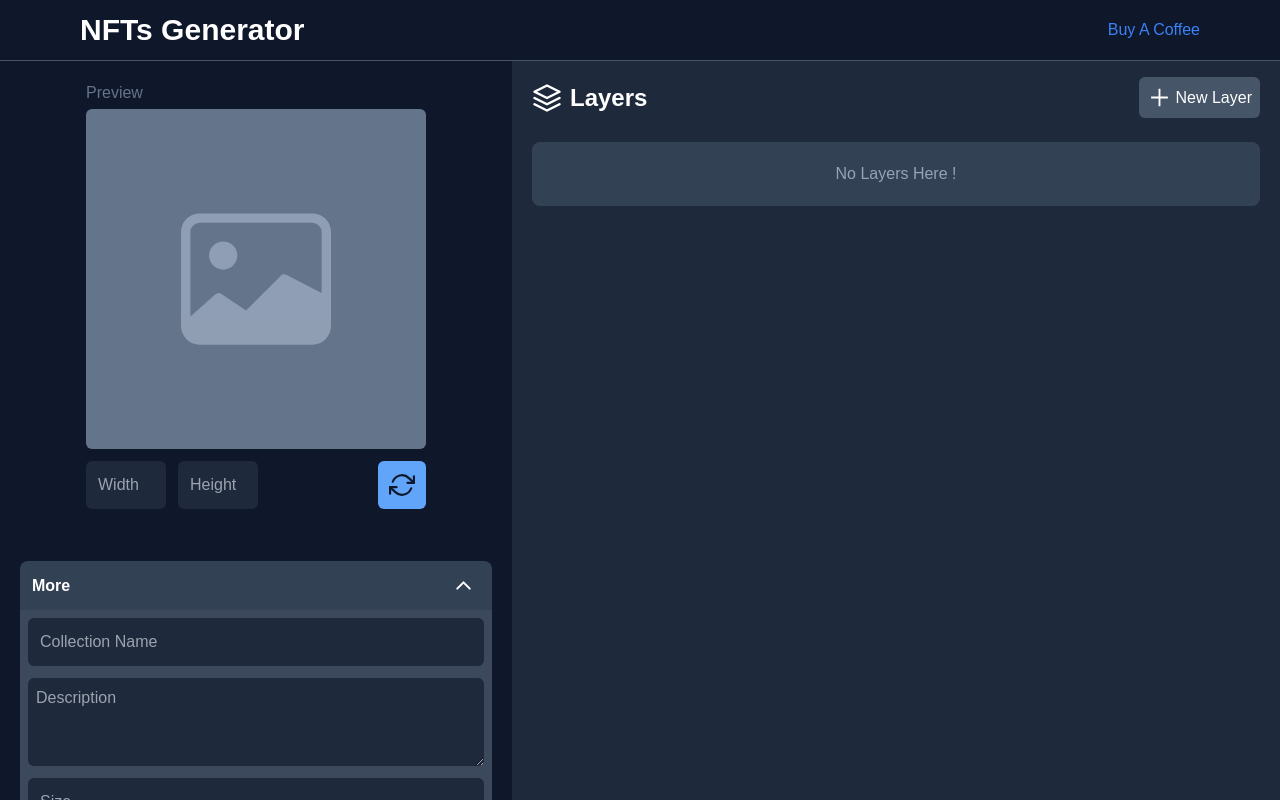
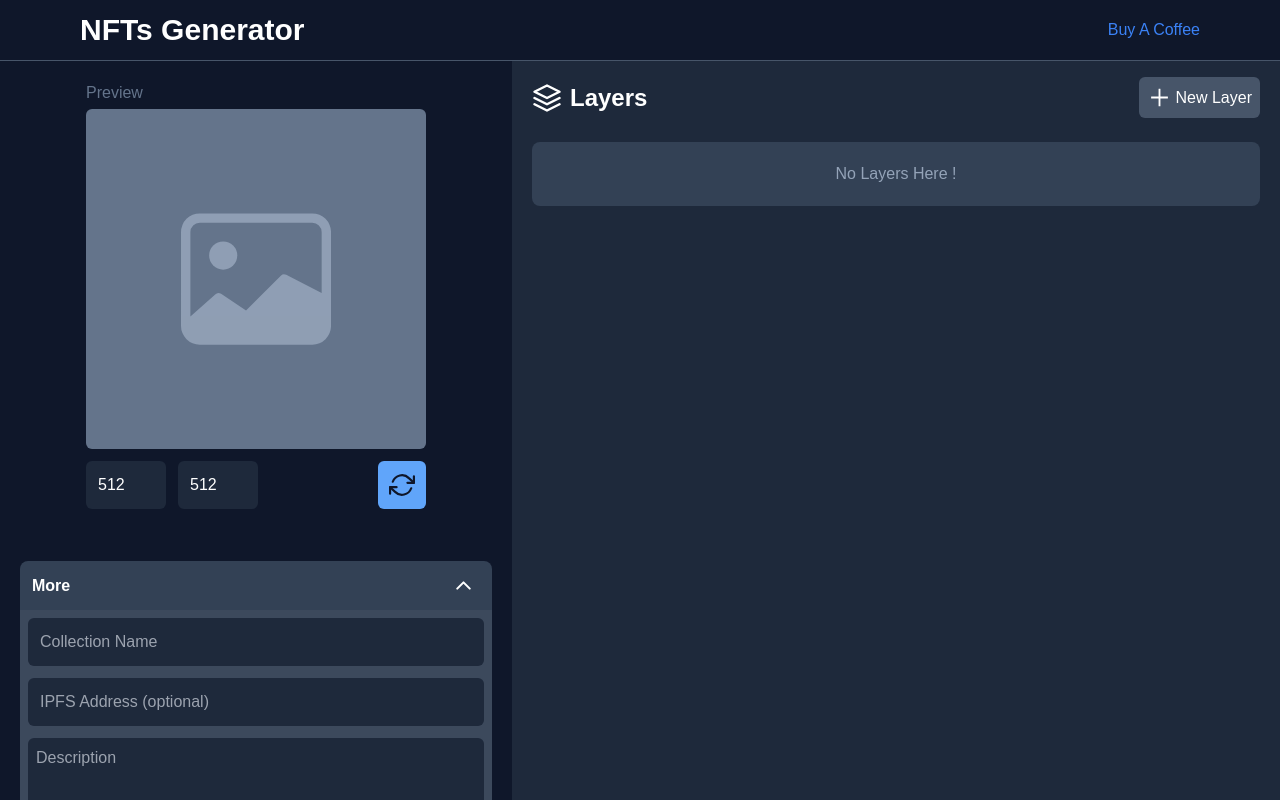
Before and after one commit to soufian200/random-nfts, a Next.js app: page / in a window 1280 px wide. Built offline with nearby package versions, Linux system fonts and the light colour scheme.

Commit message:
add form data

```diff
--- a/components/Input.tsx
+++ b/components/Input.tsx
@@ -2,9 +2,9 @@ type InputType = {
     styles?: string;
     type?: string;
     placeholder: string;
-    value?: string;
+    value?: string | number;
     name: string;
-    onChange: (e: any) => void
+    onChange: (e: any, name: string) => void
 }
 const Input = ({ styles, placeholder, type = "text", value, name, onChange }: InputType) => {
     return <input
@@ -14,7 +14,7 @@ const Input = ({ styles, placeholder, type = "text", value, name, onChange }: In
         name={name}
         className={`
     bg-slate-800 p-3 rounded-md mb-3 ${styles} `}
-        onChange={onChange}
+        onChange={(e) => onChange(e, name)}
     />
 }
 export default Input
--- a/components/Layer.tsx
+++ b/components/Layer.tsx
@@ -1,5 +1,5 @@
 import { FiChevronDown, FiChevronUp, FiMove, FiTrash } from 'react-icons/fi'
-import { MdOutlineDragHandle, MdOutlineDragIndicator } from 'react-icons/md'
+import { MdOutlineDragHandle, } from 'react-icons/md'
 import { BsUpload } from 'react-icons/bs'
 import { useContext, useEffect, useRef, useState } from 'react'
 import Trait, { commonStyles } from './Trait'
@@ -117,7 +117,7 @@ const Layer = ({ layer, index, moveCard }: { layer: LayerType, index: number, mo
 
     return <div
 
-        className={`  mb-4  overflow-hidden rounded-lg hover:cursor-move  bg-[#3c495c]  `}
+        className={`  mb-4  overflow-hidden rounded-lg hover:cursor-move group bg-[#3c495c]  `}
 
     >
         <div
--- a/components/Overlay.tsx
+++ b/components/Overlay.tsx
@@ -1,13 +1,10 @@
-import Preview from "./Preview";
-import { AiFillCheckCircle, AiOutlineClose, AiOutlineDownload, AiOutlineWarning } from 'react-icons/ai'
+import { AiFillCheckCircle, AiOutlineClose, AiOutlineWarning } from 'react-icons/ai'
 import { FiDownload } from "react-icons/fi";
 import { useContext, useEffect, useState } from "react";
 import { AppContext } from "../context/AppContext";
-import ArtGenerator from "../lib/classes/ArtGenerator";
 
 import { IMGS_DIR, JSON_DIR, METADATA } from '../lib/constants/config'
-import shuffle from "../lib/utils/shuffle";
-const collectionName = 'ha'
+
 
 type OverlayType = {
     setOverlayVisible: (val: boolean) => void
@@ -18,10 +15,10 @@ const Overlay = ({ setOverlayVisible }: OverlayType) => {
     const [done, setDone] = useState(false)
     const [loading, setLoading] = useState(false)
     const [output, setOuput] = useState({})
-    const { layers, generate } = useContext(AppContext)
-    const [count, setCount] = useState(1)
+    const { formData, generate, count } = useContext(AppContext)
 
-    const size = 100
+
+    const { size, collectionName } = formData
 
     /**
       *
@@ -35,7 +32,7 @@ const Overlay = ({ setOverlayVisible }: OverlayType) => {
         console.log("Downloading...", output)
 
         // return
-        const { images, metadataList, jsonFiles } = output
+        const { images, metadataList, jsonFiles }: any = output
 
         if (loading) return;
         try {
@@ -96,7 +93,7 @@ const Overlay = ({ setOverlayVisible }: OverlayType) => {
                 // intantiate ArtGenerator obj
                 setDone(false)
 
-                const ouputResult = await generate(size)
+                const ouputResult = await generate(Number(size))
 
                 // ===========================================
 
--- a/context/AppContext.tsx
+++ b/context/AppContext.tsx
@@ -2,6 +2,16 @@ import React, { createContext, ReactChild, useState } from "react";
 import { LayerType } from "../components/Layer";
 import ArtGenerator from "../lib/classes/ArtGenerator";
 import shuffle from "../lib/utils/shuffle";
+
+
+type FormDataType = {
+    width: number
+    height: number
+    collectionName: string
+    ipfs: string
+    description: string
+    size: number
+}
 
 type AppContextType = {
     overlayVisible: boolean
@@ -17,6 +27,9 @@ type AppContextType = {
     setRefresh: (val: boolean) => void
 
     generate: any
+
+    formData: FormDataType
+    setFormData: (val: FormDataType) => void
 }
 export const AppContext = createContext<AppContextType>({} as AppContextType);
 
@@ -26,15 +39,25 @@ const AppProvider = ({ children }: { children: ReactChild }) => {
     const [layers, setLayers] = useState<LayerType[]>([])
     const [count, setCount] = useState(0)
     const [refresh, setRefresh] = useState(false)
+    const [formData, setFormData] = useState({
+        width: 512,
+        height: 512,
+        collectionName: '',
+        ipfs: '',
+        description: '',
+        size: 1
+    })
 
     const generate = async (_size: number) => {
 
+        const { width, height, collectionName, ipfs, description } = formData
+
         const artGenerator = new ArtGenerator(
-            512,
-            512,
-            "collectionName",
-            "ipfs",
-            "description",
+            Number(width),
+            Number(height),
+            collectionName,
+            ipfs,
+            description,
             layers.filter(i => i.imgs.length > 0))
 
 
@@ -145,7 +168,11 @@ const AppProvider = ({ children }: { children: ReactChild }) => {
         refresh,
         setRefresh,
 
-        generate
+        generate,
+
+        formData,
+        setFormData
+
     }}>
         {children}
     </AppContext.Provider>
--- a/pages/index.tsx
+++ b/pages/index.tsx
@@ -9,7 +9,7 @@ import Preview from '../components/Preview'
 import Navbar from '../components/Navbar'
 import Overlay from '../components/Overlay'
 import { AppContext } from '../context/AppContext'
-import { AiOutlinePlus } from 'react-icons/ai'
+import { AiFillWarning, AiOutlinePlus } from 'react-icons/ai'
 import { DndProvider } from 'react-dnd'
 import { HTML5Backend } from 'react-dnd-html5-backend'
 import { Container } from '../components/Container'
@@ -19,9 +19,10 @@ import { Container } from '../components/Container'
 const Home: NextPage = () => {
 
   const [opened, setOpened] = useState(!false)
-  const { overlayVisible, setOverlayVisible, layers, setLayers, setRefresh, refresh } = useContext(AppContext)
+  const { overlayVisible, setOverlayVisible, layers, setLayers, setRefresh, refresh, formData, setFormData } = useContext(AppContext)
   const [newLayerFormVisible, setNewLayerFormVisible] = useState(false)
   const [layerName, setLayerName] = useState('')
+  const [err, setErr] = useState('')
 
 
   const handleRefresh = () => {
@@ -53,9 +54,31 @@ const Home: NextPage = () => {
 
   const handleCreate = () => {
     if (!layers.length) return
+
+    const { width, height, collectionName, description, size } = formData;
+    if (!Number(width)) return setErr("Width Not Valid")
+    else if (!Number(height)) return setErr("Height Not Valid")
+    else if (!collectionName) return setErr("Collection Name Not Valid")
+    else if (!description) return setErr("Description Not Valid")
+    else if (!Number(size)) return setErr("Size Not Valid")
+
+
+    setErr("") // hide err
+
     setOverlayVisible(true)
   }
 
+  const handleChangeInput = (e: ChangeEvent<HTMLInputElement>, name: string) => {
+    setFormData({ ...formData, [name]: e.target.value })
+  }
+
+  const handleChangeFormData = (e: ChangeEvent<HTMLInputElement>, name: string) => {
+    setFormData({ ...formData, [name]: e.target.value })
+  }
+
+  const handleTextAreaChange = (e: ChangeEvent<HTMLTextAreaElement>) => {
+    setFormData({ ...formData, description: e.target.value })
+  }
 
 
 
@@ -78,12 +101,12 @@ const Home: NextPage = () => {
                   <Preview src='/layers/backgrounds/1.jpeg' />
                   <div className='mt-3 flex justify-between  '>
                     <div className=' flex   '>
-                      <Input name='width' placeholder='Width' styles='mb-0 mr-3 w-[80px]' />
-                      <Input name='height' placeholder='Height' styles='mb-0 w-[80px]' />
+                      <Input onChange={handleChangeInput} value={formData['width']} name='width' placeholder='Width' styles='mb-0 mr-3 w-[80px]' />
+                      <Input onChange={handleChangeInput} value={formData['height']} name='height' placeholder='Height' styles='mb-0 w-[80px]' />
                     </div>
                     <button
                       onClick={handleRefresh}
-                      title='Random Preview' className='active:scale-95 bg-blue-400 hover:bg-blue-500  flex justify-center items-center p-2 w-12 h-12 rounded-md text-slate-900 font-bold'>
+                      title='Refresh' className='active:scale-95 bg-blue-400 hover:bg-blue-500  flex justify-center items-center p-2 w-12 h-12 rounded-md text-slate-900 font-bold'>
                       <FiRefreshCw size={26} />
                     </button>
                   </div>
@@ -106,14 +129,22 @@ const Home: NextPage = () => {
                   </div>
                 </div>
                 <div className={`flex flex-col overflow-hidden transition-all rounded-b-lg p-2 ${opened ? 'h-auto ' : 'h-0 py-0'} bg-[#3c495c]`}>
-                  <Input name='collectionName' placeholder='Collection Name' />
+                  <Input onChange={handleChangeFormData} value={formData['collectionName']} name='collectionName' placeholder='Collection Name' />
+                  <Input onChange={handleChangeFormData} value={formData['ipfs']} name='ipfs' placeholder='IPFS Address (optional)' />
                   <textarea
                     placeholder='Description'
                     className='bg-slate-800 p-2 rounded-md mb-3'
                     rows={3}
+                    name="description"
+                    onChange={handleTextAreaChange}
+                    value={formData['description']}
                   ></textarea>
-                  <Input name='size' placeholder='Size' />
+                  <Input onChange={handleChangeFormData} value={formData['size']} name='size' placeholder='Size' />
                 </div>
+                {err && <div className='flex text-red-500 items-center justify-center mt-8'>
+                  <AiFillWarning size={25} />
+                  <p className=' ml-2'>{err}</p>
+                </div>}
                 <div className='flex justify-center mt-8'>
                   <button
                     disabled={layers.length === 0}
```
